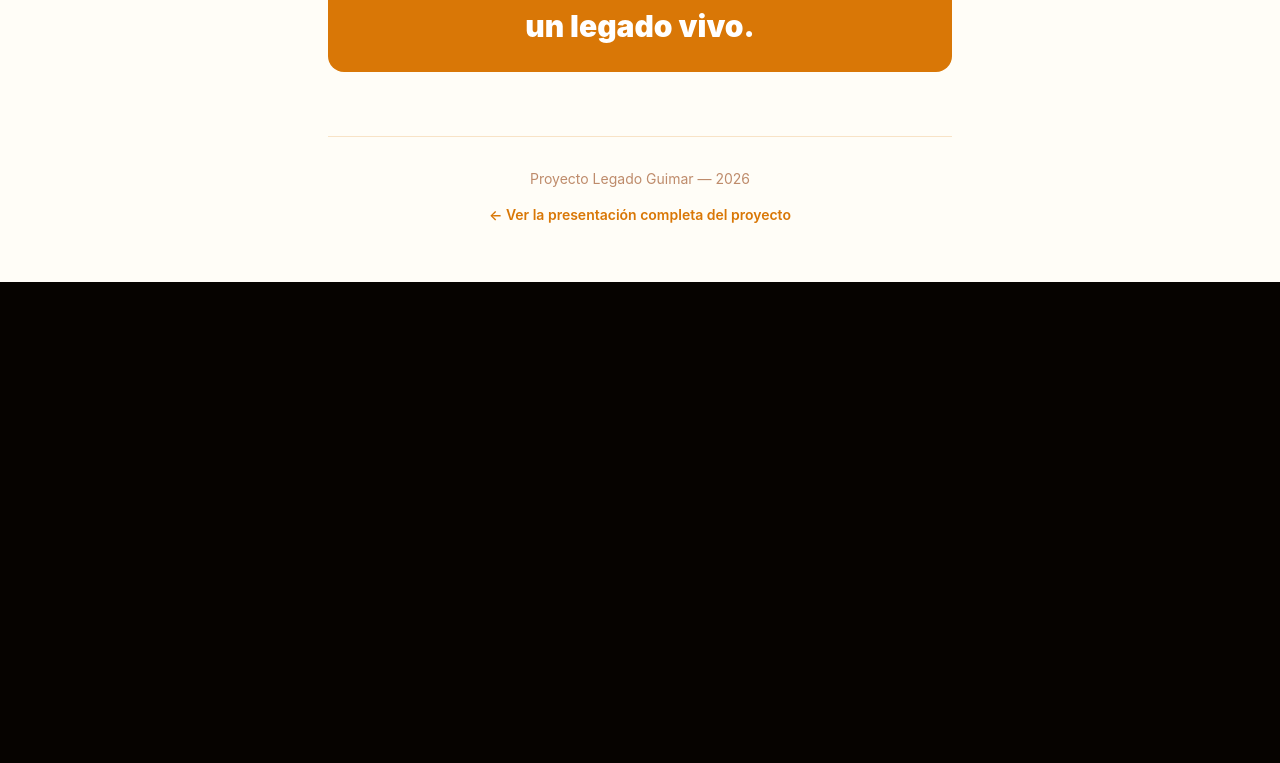
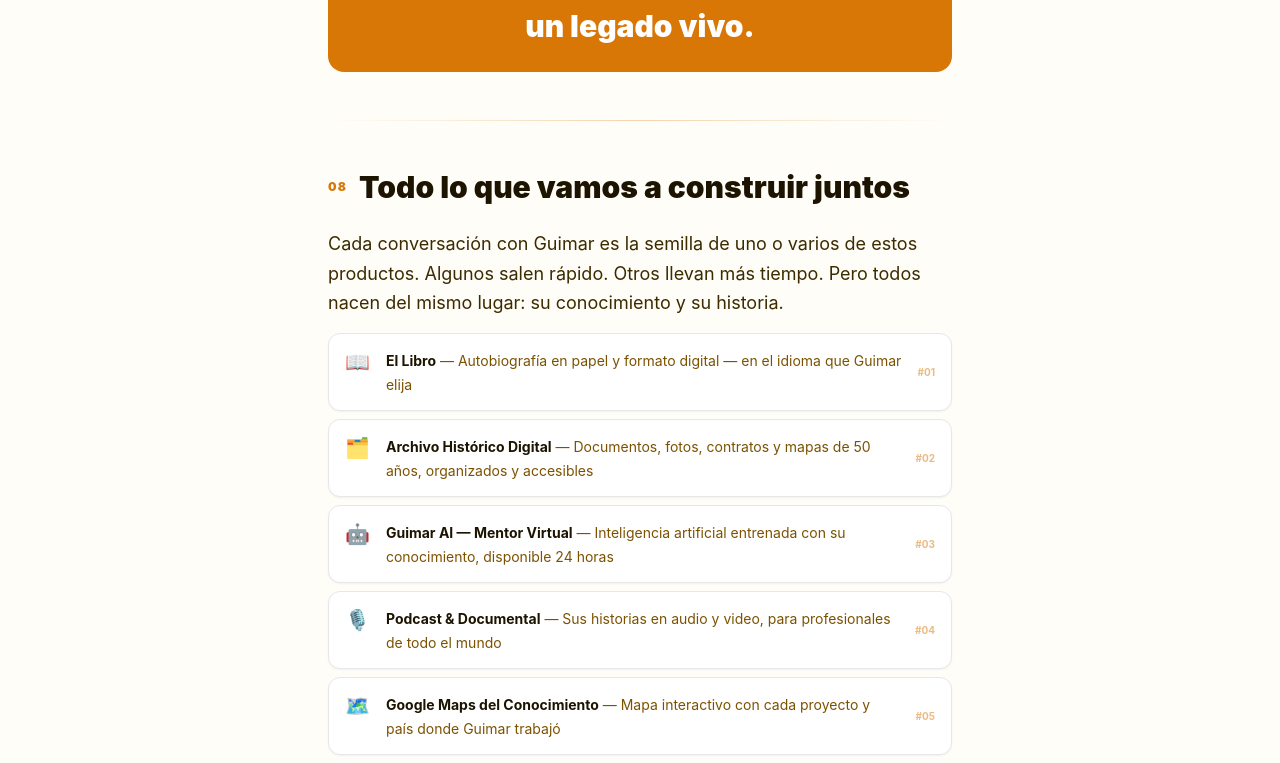
Before and after one commit to saadypacheco/legado-guimar, a Next.js app: page /guia in a window 1280 px wide. Shown: the part 3466-4229 px from the top of the page. Before the commit the page ends 3748 px from the top, so only its background shows below. Built offline with nearby package versions, Linux system fonts and the light colour scheme.

Commit message:
Add product list section to guia page — 14 products including book

```diff
--- a/src/app/guia/page.tsx
+++ b/src/app/guia/page.tsx
@@ -151,6 +151,49 @@ export default function GuiaPage() {
           </div>
         </Block>
 
+        <Divider />
+
+        {/* Block final — productos */}
+        <Block num="08" title="Todo lo que vamos a construir juntos">
+          <P>
+            Cada conversación con Guimar es la semilla de uno o varios de estos productos. Algunos salen rápido. Otros llevan más tiempo. Pero todos nacen del mismo lugar: su conocimiento y su historia.
+          </P>
+
+          <div className="mt-6 space-y-2">
+            {[
+              { icon: '📖', name: 'El Libro', desc: 'Autobiografía en papel y formato digital — en el idioma que Guimar elija' },
+              { icon: '🗂️', name: 'Archivo Histórico Digital', desc: 'Documentos, fotos, contratos y mapas de 50 años, organizados y accesibles' },
+              { icon: '🤖', name: 'Guimar AI — Mentor Virtual', desc: 'Inteligencia artificial entrenada con su conocimiento, disponible 24 horas' },
+              { icon: '🎙️', name: 'Podcast & Documental', desc: 'Sus historias en audio y video, para profesionales de todo el mundo' },
+              { icon: '🗺️', name: 'Google Maps del Conocimiento', desc: 'Mapa interactivo con cada proyecto y país donde Guimar trabajó' },
+              { icon: '⏳', name: 'Time Machine Energética', desc: 'La IA recrea escenarios históricos con el criterio de Guimar' },
+              { icon: '🎓', name: 'Academia Petrolera', desc: 'Cursos online de exploración, producción, liderazgo y negociación' },
+              { icon: '⚙️', name: 'Petroleum Copilot LATAM', desc: 'Plataforma IA para empresas y gobiernos: reservas, producción y escenarios' },
+              { icon: '💼', name: 'Advisory Board', desc: 'Su criterio como servicio: due diligence y mentoría ejecutiva' },
+              { icon: '📚', name: 'Biblioteca de Errores Millonarios', desc: 'Errores reales de la industria que la IA enseña a evitar' },
+              { icon: '🎬', name: 'Reality Show Ejecutivo', desc: 'Simulación filmada donde profesionales toman decisiones reales y Guimar veredicta' },
+              { icon: '🎮', name: 'Simulador Ejecutivo Petrolero', desc: 'Videojuego profesional basado en casos históricos reales' },
+              { icon: '🎬', name: 'Netflix del Petróleo', desc: 'Biblioteca audiovisual con suscripción para profesionales del sector' },
+              { icon: '🏛️', name: 'Museo Petrolero Digital', desc: 'Recorrido inmersivo por la historia energética latinoamericana' },
+            ].map((p, i) => (
+              <div key={p.name} className="flex items-start gap-4 bg-white border border-[#D97706]/12 rounded-xl px-4 py-3.5 shadow-sm">
+                <span className="text-xl flex-shrink-0">{p.icon}</span>
+                <div className="flex-1 min-w-0">
+                  <span className="font-bold text-[#1C1400] text-sm">{p.name}</span>
+                  <span className="text-[#7C5200] text-sm"> — {p.desc}</span>
+                </div>
+                <span className="text-[10px] font-bold text-[#D97706]/50 flex-shrink-0 self-center">#{String(i + 1).padStart(2, '0')}</span>
+              </div>
+            ))}
+          </div>
+
+          <div className="mt-8 bg-[#D97706]/10 border border-[#D97706]/20 rounded-2xl p-5 text-center">
+            <p className="text-[#7C3A00] text-sm font-semibold">
+              14 productos. Todos nacen de la misma fuente: las historias de Guimar.
+            </p>
+          </div>
+        </Block>
+
         {/* Footer */}
         <div className="mt-16 pt-8 border-t border-[#D97706]/20 text-center">
           <p className="text-[#92400E]/60 text-sm">Proyecto Legado Guimar — 2026</p>
```
